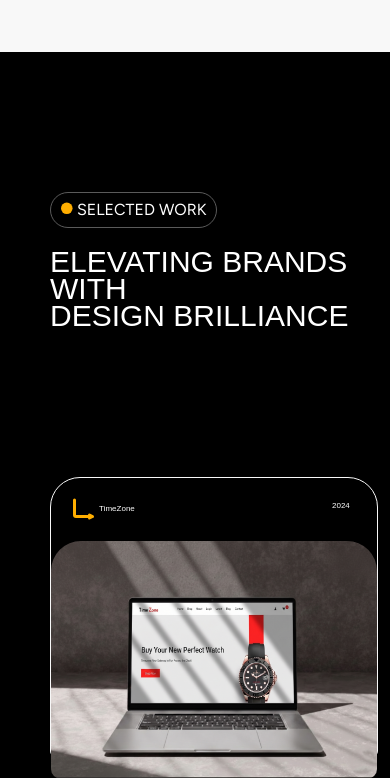
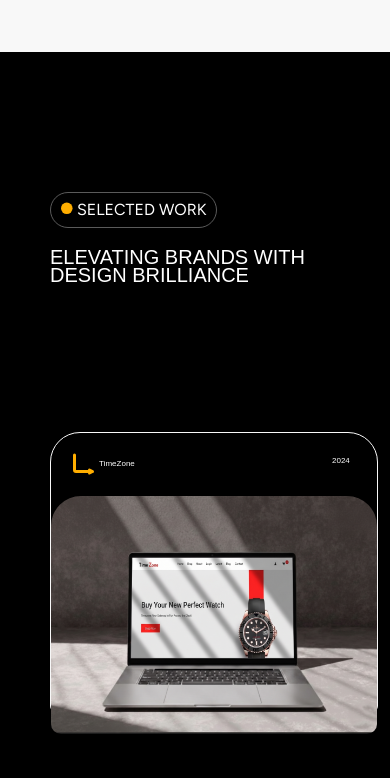
Before and after one commit to Bilalmakki-OP/Makki-s-Portfolio, a PHP site: page / in a window 390 px wide. Shown: the part 1522-2300 px from the top of the page. Run offline with PHP 8.4, Linux system fonts and the light colour scheme.

Commit message:
Update style.css

```diff
--- a/Assets/style.css
+++ b/Assets/style.css
@@ -935,6 +935,10 @@
 }
 
 @media screen and (max-width: 476px) {
+     .projectsecheading {
+        font-size: 20px;
+    }
+
     #whyseccard {
     padding: 30px 5px;
 }
```
